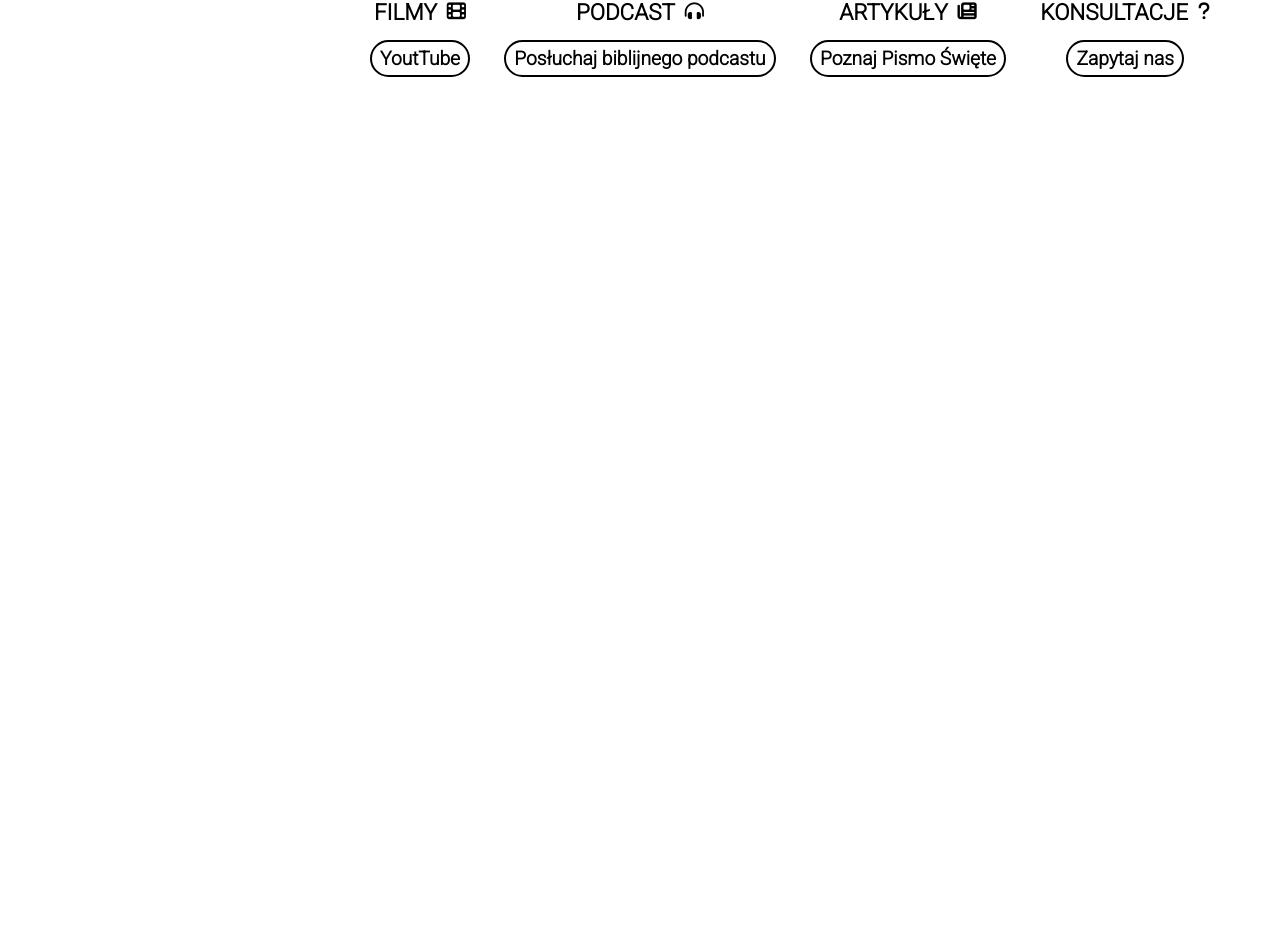
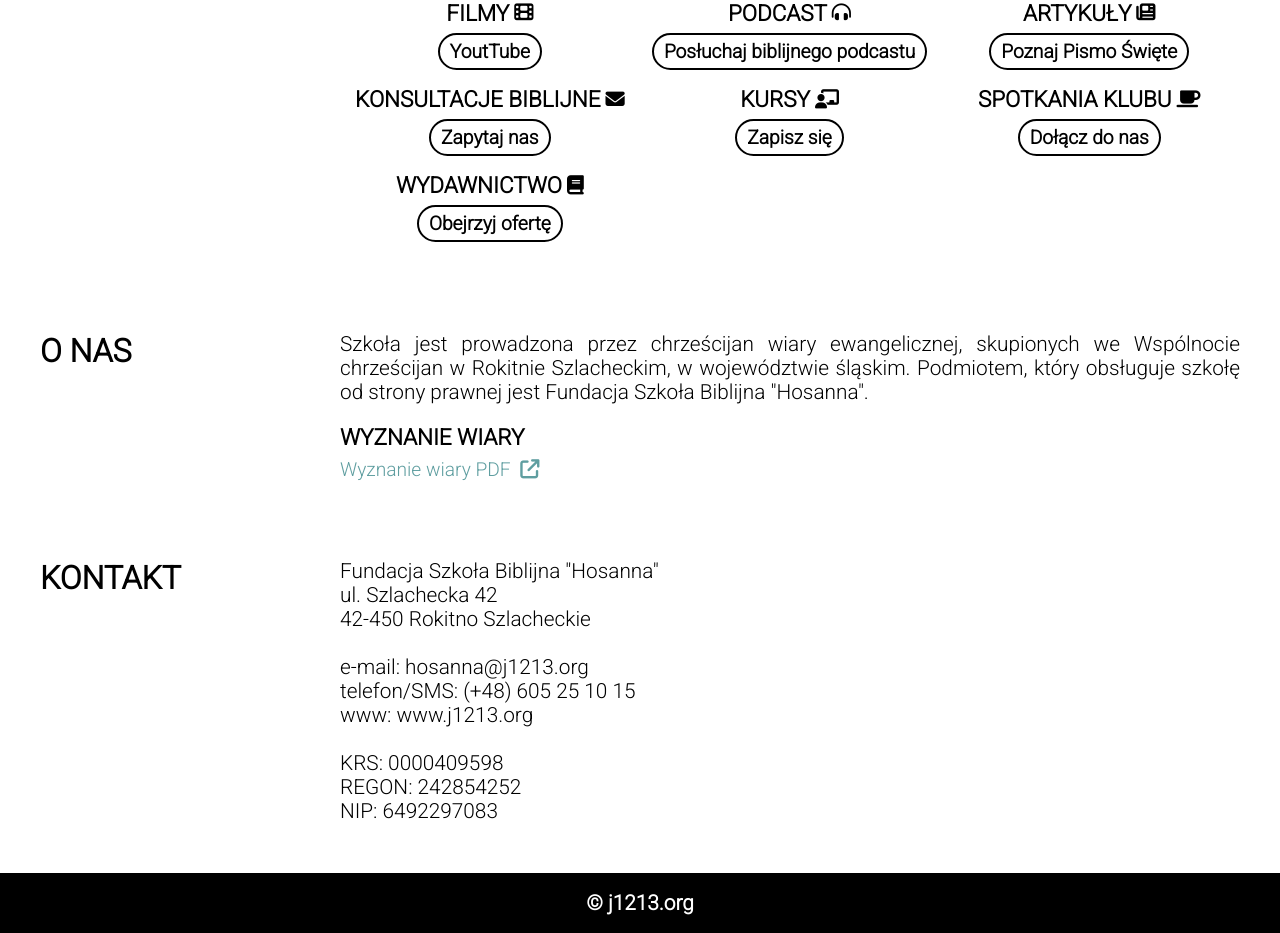
Before and after one commit to franciszek-szeptycki/hosanna, a React (Create React App) app: page / in a window 1280 px wide. Shown: the part 994-1927 px from the top of the page. Before the commit the page ends 1191 px from the top, so only its background shows below. Built offline with nearby package versions, Linux system fonts and the light colour scheme.

Commit message:
home page ready

```diff
--- a/src/App.js
+++ b/src/App.js
@@ -1,8 +1,9 @@
-import React, { useState } from "react";
+import React, { useEffect, useState } from "react";
 import { BrowserRouter as Router } from "react-router-dom";
 import { Routes, Route } from "react-router-dom";
 import Header from "./layout/Header";
 import Nav from "./layout/Nav";
+import Footer from "./layout/Footer"
 
 import Home from "./layout/Home";
 
@@ -24,6 +25,7 @@ const App = () => {
                         <Route path="/" element={<Home />} />
                     </Routes>
                 </main>
+                <Footer/>
             </div>
         </Router>
     );
--- a/src/layout/Footer.js
+++ b/src/layout/Footer.js
@@ -1,7 +1,11 @@
-import React from 'react';
+import React from "react";
 
 const Footer = () => {
-    return ( <footer className="footer"></footer> );
-}
+    return (
+        <footer className="footer">
+            <h5>© j1213.org</h5>
+        </footer>
+    );
+};
 
 export default Footer;
--- a/src/layout/Home.js
+++ b/src/layout/Home.js
@@ -1,12 +1,15 @@
 import React from "react";
 import HomeUl from "./HomeUl";
+
+import Pdf from "../assets/pdf/zasady-wiary.pdf";
+
 const Home = () => {
     return (
         <div className="home article">
             <h1 className="article__title">szkoła biblijna ,,hosanna"</h1>
             <section className="section">
                 <aside className="section__question-container">
-                    <h2 className="section__question">o biblii</h2>
+                    <h2 className="section__question">dlaczego?</h2>
                 </aside>
                 <div className="section__content-container">
                     <p className="section__content">
@@ -27,10 +30,7 @@ const Home = () => {
                 </aside>
                 <div className="section__content-container">
                     <h3 className="section__li-title">
-                        biblia ,,hosannna"
-                        <a href="">
-                            <i class="fa-solid fa-book-bible"></i>
-                        </a>
+                        biblia ,,hosanna" <i className="fa-solid fa-book-bible"></i>
                     </h3>
                     <p className="section__content">
                         Nowoczesny przekład Szkoły Biblijnej. Jest on
@@ -39,8 +39,73 @@ const Home = () => {
                         przede wszystkim opatrzony szczegółowym, a mimo to
                         łatwym do zrozumienia, komentarzem.{" "}
                     </p>
-                    <a className="bottom-link" href="#">Dowiedz się więcej... <i class="fa-solid fa-arrow-right"></i></a>
-                    <HomeUl/>
+                    <a className="bottom-link tiny-elem" href="#">
+                        Dowiedz się więcej...{" "}
+                        <i className="link-icon fa-solid fa-arrow-right"></i>
+                    </a>
+                    <HomeUl />
+                </div>
+            </section>
+            <section className="section">
+                <aside className="section__question-container">
+                    <h2 className="section__question">o nas</h2>
+                </aside>
+                <div className="section__content-container">
+                    <p className="section__content">
+                        Szkoła jest prowadzona przez chrześcijan wiary
+                        ewangelicznej, skupionych we Wspólnocie chrześcijan w
+                        Rokitnie Szlacheckim, w województwie śląskim. Podmiotem,
+                        który obsługuje szkołę od strony prawnej jest Fundacja
+                        Szkoła Biblijna "Hosanna".
+                    </p>
+                    <div className="small-elem">
+                        <h3>Wyznanie wiary</h3>
+                        <p>
+                            <a
+                                className="a-pdf"
+                                href={Pdf}
+                                rel="noopener noreferrer"
+                                target="_blank"
+                            >
+                                <button
+                                    className="button-pdf"
+                                    // trailingIcon="picture_as_pdf"
+                                    label="Resume"
+                                >
+                                    Wyznanie wiary PDF{" "}
+                                    <i className="link-icon fa-solid fa-arrow-up-right-from-square"></i>
+                                </button>
+                            </a>
+                        </p>
+                    </div>
+                </div>
+            </section>
+            <section className="section">
+                <aside className="section__question-container">
+                    <h2 className="section__question">kontakt</h2>
+                </aside>
+                <div className="section__content-container">
+                    <p className="section__content">
+                        Fundacja Szkoła Biblijna "Hosanna"
+                        <br />
+                        ul. Szlachecka 42
+                        <br />
+                        42-450 Rokitno Szlacheckie
+                        <br />
+                        <br />
+                        e-mail: hosanna@j1213.org
+                        <br />
+                        telefon/SMS: (+48) 605 25 10 15
+                        <br />
+                        www: www.j1213.org
+                        <br />
+                        <br />
+                        KRS: 0000409598
+                        <br />
+                        REGON: 242854252
+                        <br />
+                        NIP: 6492297083
+                    </p>
                 </div>
             </section>
         </div>
--- a/src/layout/HomeUl.js
+++ b/src/layout/HomeUl.js
@@ -2,44 +2,54 @@ import React from "react";
 
 const HomeUl = () => {
     return (
-        <ul className="section__ul">
-            <li className="section__li">
-                <h3 className="section__li-title">
-                    filmy{" "}
-                    <a href="">
-                        <i class="fa-solid fa-film"></i>
-                    </a>
+        <ul className="ul-wrapped mid-elem">
+            <li className={`ul-wrapped__elem`}>
+                <h3 className="ul-wrapped__elem-title">
+                    filmy <i className="fa-solid fa-film"></i>
                 </h3>
                 <button className="section__button">YoutTube</button>
             </li>
-            <li className="section__li">
-                <h3 className="section__li-title">
-                    podcast{" "}
-                    <a href="">
-                        <i class="fa-solid fa-headphones-simple"></i>
-                    </a>
+
+            <li className={`ul-wrapped__elem`}>
+                <h3 className="ul-wrapped__elem-title">
+                    podcast <i className="fa-solid fa-headphones-simple"></i>
                 </h3>
                 <button className="section__button">
                     Posłuchaj biblijnego podcastu
                 </button>
             </li>
-            <li className="section__li">
-                <h3 className="section__li-title">
-                    artykuły{" "}
-                    <a href="">
-                        <i class="fa-solid fa-newspaper"></i>
-                    </a>
+
+            <li className={`ul-wrapped__elem`}>
+                <h3 className="ul-wrapped__elem-title">
+                    artykuły <i className="fa-solid fa-newspaper"></i>
                 </h3>
                 <button className="section__button">Poznaj Pismo Święte</button>
             </li>
-            <li className="section__li">
-                <h3 className="section__li-title">
-                    konsultacje{" "}
-                    <a href="">
-                        <i class="fa-solid fa-question"></i>
-                    </a>
+
+            <li className={`ul-wrapped__elem`}>
+                <h3 className="ul-wrapped__elem-title">
+                    konsultacje biblijne <i class="fa-solid fa-envelope"></i>
                 </h3>
                 <button className="section__button">Zapytaj nas</button>
+            </li>
+
+            <li className={`ul-wrapped__elem`}>
+                <h3 className="ul-wrapped__elem-title">
+                    kursy <i class="fa-solid fa-chalkboard-user"></i>
+                </h3>
+                <button className="section__button">Zapisz się</button>
+            </li>
+            <li className={`ul-wrapped__elem`}>
+                <h3 className="ul-wrapped__elem-title">
+                    spotkania klubu <i class="fa-solid fa-mug-saucer"></i>
+                </h3>
+                <button className="section__button">Dołącz do nas</button>
+            </li>
+            <li className={`ul-wrapped__elem`}>
+                <h3 className="ul-wrapped__elem-title">
+                    wydawnictwo <i class="fa-solid fa-book"></i>
+                </h3>
+                <button className="section__button">Obejrzyj ofertę</button>
             </li>
         </ul>
     );
--- a/src/sass/_app.sass
+++ b/src/sass/_app.sass
@@ -5,3 +5,14 @@
     display: flex
     flex-direction: column
     align-items: center
+
+.footer
+    background-color: black
+    @include center-flex
+    width: 100vw
+    height: 60px
+    h5
+        color: white
+        font-size: 1.3rem
+        text-align: center
+        text-transform: lowercase
--- a/src/sass/_main.sass
+++ b/src/sass/_main.sass
@@ -1,89 +1,21 @@
-.fa-solid
-    margin-left: 10px
-    font-size: 1.2rem
-    cursor: pointer
-    transition: .2s
-
-    &:hover
-        color: purple
-        margin-left: 10px
-
-h3, h4, h5, a
-    position: relative
-    display: flex
-    align-items: center
-
-.bottom-link
-    font-size: 1.2rem
-    color: cadetblue
-    transition: .2s
-
-    &:hover
-        color: #0f3a63
-
-.separated-element
-    margin: 20px 0px
-
-
 .main
 
     .article
-
         .article__title
-            padding: 50px
             grid-column-end: span 2
             @include center-flex
             font-size: 2.5rem
+            margin: 50px
 
         .section
             display: grid
             grid-template-columns: 300px 900px
             grid-template-rows: auto
-            margin-bottom: $main-sections-distance
+            margin: 50px
 
-            .section__question-container
-                padding: $main-sections-distance
+            .section__question
+                font-size: 2rem
 
-                .section__question
-                    font-size: 2rem
-
-
-
-            .section__content-container
-                padding: $main-sections-distance
-
-                .section__ul
-                    width: 100%
-                    display: flex
-                    justify-content: space-between
-
-                    .section__li
-                        margin-bottom: $main-sections-distance
-                        display: flex
-                        flex-direction: column
-                        align-items: center
-
-                .section__content
-                    font-size: 1.3rem
-                    text-align: justify
-
-                .section__button
-                    margin: 10px auto 30px
-                    padding: 5px 8px
-                    border-radius: 50px
-                    border: solid black 2px
-                    background-color: transparent
-                    color: black
-                    transition: .2s
-                    font-weight: bold
-                    font-size: 1.2rem
-                    cursor: pointer
-
-                    &:hover
-                        color: white
-                        background-color: black
-
-
-            .section__li-title
-                font-size: 1.4rem
-                margin: 0px 0 5px
+            .section__content
+                font-size: 1.3rem
+                text-align: justify
--- a/src/sass/_nav.sass
+++ b/src/sass/_nav.sass
@@ -1,4 +1,5 @@
 .nav
+    z-index: 1
     position: fixed
     right: 0
     width: 100%
--- a/src/sass/index.sass
+++ b/src/sass/index.sass
@@ -1,5 +1,6 @@
 @import './start/reset.sass'
 @import './start/var-and-mix.sass'
+@import './start/_ready-classes'
 
 @import './nav.sass'
 @import './header.sass'
--- /dev/null
+++ b/src/sass/start/_ready-classes.sass
@@ -0,0 +1,66 @@
+@mixin center-flex
+    display: flex
+    justify-content: center
+    align-items: center
+
+.fa-solid
+    font-size: 1.2rem
+    padding: 10px 0 10px 5px
+
+h3, h4, h5
+    position: relative
+    display: flex
+    align-items: center
+
+.bottom-link, .bottom-link, .button-pdf, .link-icon
+    font-size: 1.2rem
+    color: cadetblue
+    transition: .2s
+
+    &:hover, &:hover i
+        color: #0f3a63
+
+.button-pdf
+    border: none
+    background: none
+
+
+.tiny-elem
+    margin: 10px 0
+
+.small-elem
+    margin: 20px 0
+
+.mid-elem
+    margin: 35px 0
+
+.big-elem
+    margin: 50px 0
+
+.ul-wrapped
+    width: 100%
+    display: flex
+    flex-wrap: wrap
+
+    .ul-wrapped__elem
+        flex-basis: 33.3%
+
+        display: flex
+        flex-direction: column
+        align-items: center
+        padding: 5px 10px
+
+        .section__button
+            border-radius: 50px
+            border: solid black 2px
+            background-color: transparent
+            color: black
+            transition: .2s
+            font-weight: bold
+            font-size: 1.2rem
+            cursor: pointer
+            padding: 5px 10px
+
+            &:hover
+                color: white
+                background-color: black
--- a/src/sass/start/_var-and-mix.sass
+++ b/src/sass/start/_var-and-mix.sass
@@ -1,6 +1,4 @@
-@mixin center-flex
-    display: flex
-    justify-content: center
-    align-items: center
+$main-sections-distance: 30px
 
-$main-sections-distance: 30px
+h3
+    font-size: 1.4rem
```
Also changed, not shown: src/css/index.css, src/sass/start/_reset.sass (line endings or trailing spaces), 2 other files (tests, documents, lock files or other folders).
